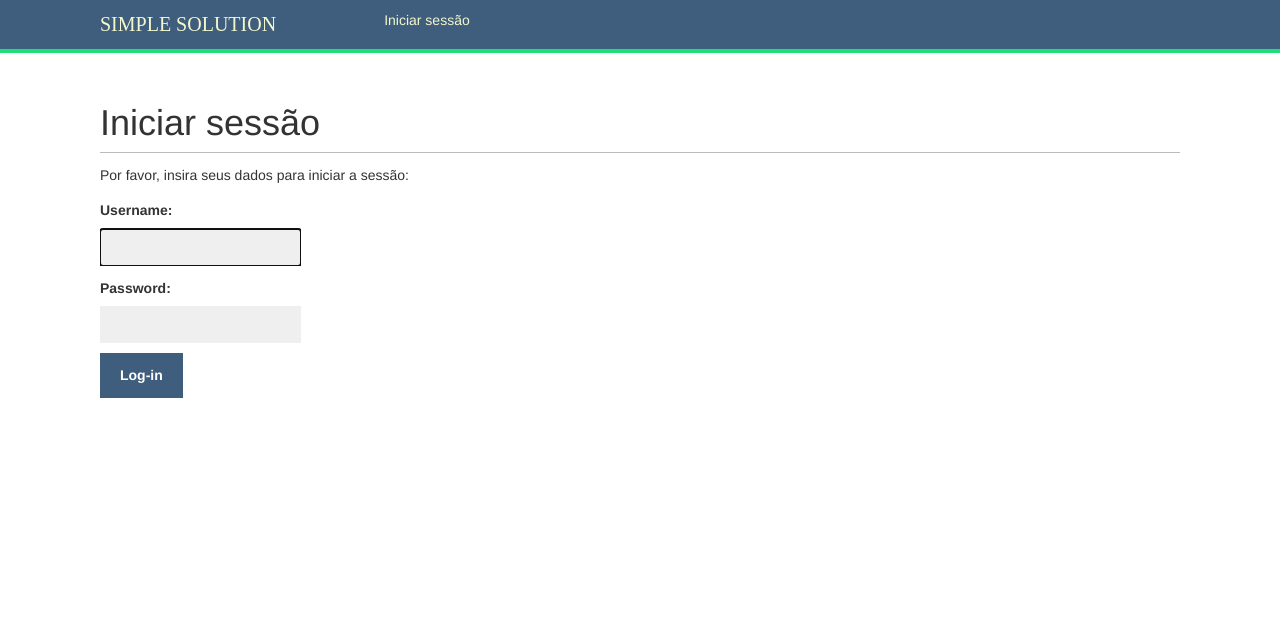
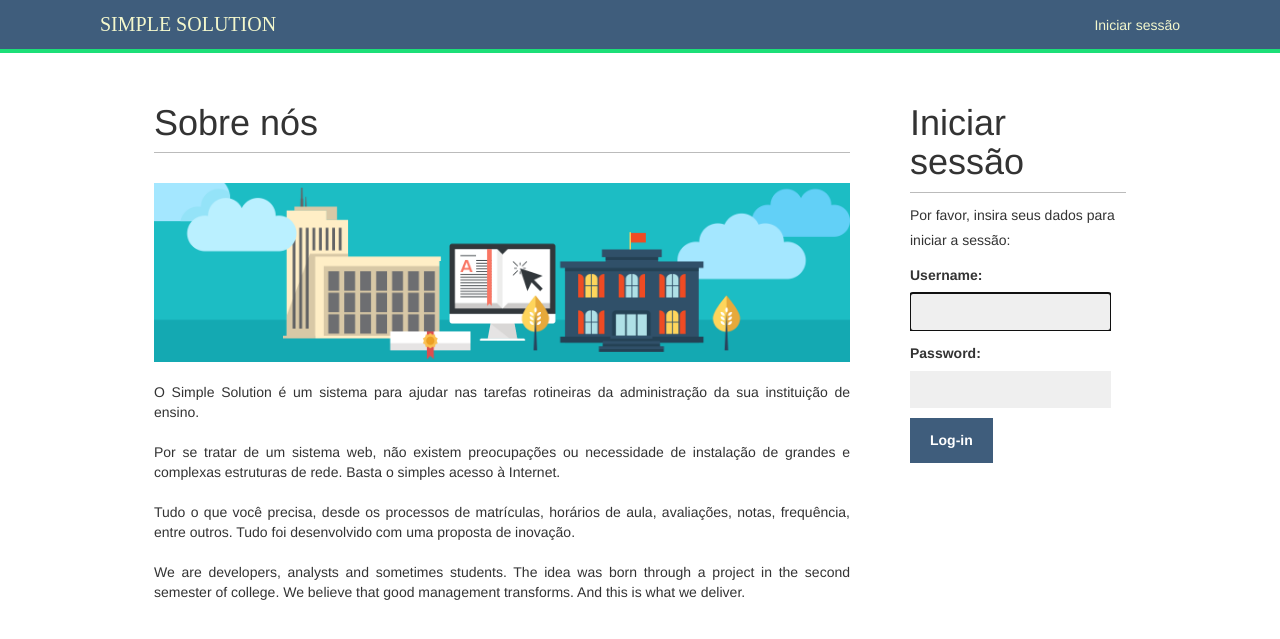
Before and after one commit to andressasantiago/SimpleSolution, a Django app: page /account/login/ in a window 1280 px wide. Shown: the top 639 px of the page. Run offline with Django 3.2, Linux system fonts and the light colour scheme; some libraries are stand-ins or nearby versions; some web fonts are replaced.

Commit message:
HTML CSS

```diff
--- a/account/static/css/base.css
+++ b/account/static/css/base.css
@@ -52,6 +52,11 @@ ol {
     margin-right:10%;
 }
 
+#header .user {
+    float:right;
+    padding-top:5px
+}
+
 #header ul.menu {
     list-style:none;
     float:left;
@@ -82,6 +87,23 @@ ol {
 
 #content {
     padding:30px 100px;
+}
+
+.login-position {
+    display:flex;
+    justify-content:center;
+}
+
+
+
+.about-left {
+    text-align:justify;
+    width:70%;
+    padding-right:60px;
+}
+
+.login-right {
+    width:20%;
 }
 
 /* forms */
--- a/account/templates/registration/login.html
+++ b/account/templates/registration/login.html
@@ -3,6 +3,24 @@
 {% block title %}Log-in{% endblock %}
 
 {% block content %}
+
+    <div class="login-position">
+        <div class="about-left">
+            <h1>Sobre nós</h1>
+            <br>
+            <img src="../../static/img/header-education.png" width="100%">
+            <br>
+            <br>
+            O Simple Solution é um sistema para ajudar nas tarefas rotineiras da administração da sua instituição de ensino.<br>
+            <br>
+            Por se tratar de um sistema web, não existem preocupações ou necessidade de instalação de grandes e complexas estruturas de rede. Basta o simples acesso à Internet. <br>
+            <br>
+            Tudo o que você precisa, desde os processos de matrículas, horários de aula, avaliações, notas, frequência, entre outros. Tudo foi desenvolvido com uma proposta de inovação. <br>
+            <br>
+            We are developers, analysts and sometimes students. The idea was born through a project in the second semester of college. We believe that good management transforms. And this is what we deliver. <br>
+        </div>
+
+        <div class="login-right">
             <h1>Iniciar sessão</h1>
             {% if form.errors %}
                 <p>Seu usuário e senha não coincidem. Por favor, tente novamente.</p>
@@ -19,4 +37,7 @@
                     <p><input type="submit" value="Log-in"></p>
                 </form>
             </div>
+        </div>
+    </div>
+
 {% endblock %}
```
Also changed, not shown: account/static/img/header-education.png (added), db.sqlite3. Lines whose indentation alone changed are shown as unchanged.
